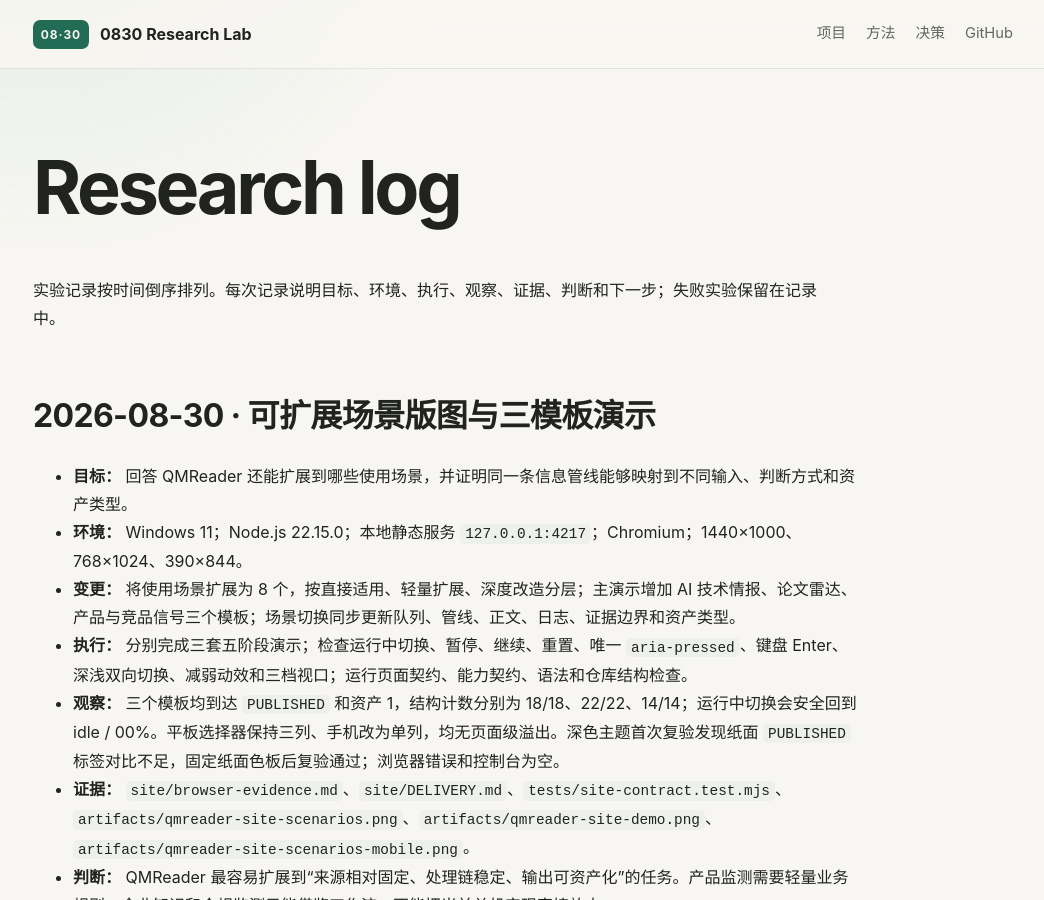
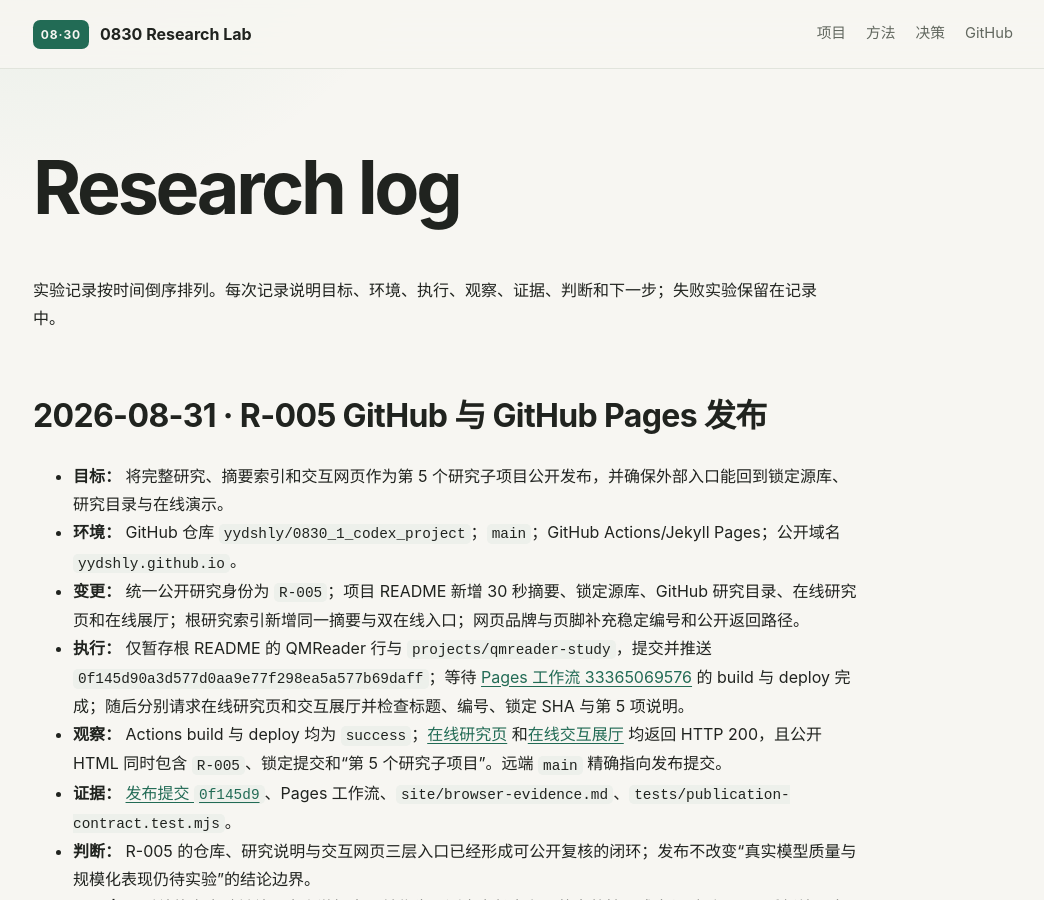
Before and after one commit to yydshly/0830_1_codex_project, a Jekyll site: the page built from projects/qmreader-study/research-log.md, in a window 1280 px wide and 900 px high. Shown: the whole window, without its empty margins (117-1161 px from the left). Built offline with Jekyll 4.4.1, drawn with Linux system fonts in a browser that asks for light colours; our own code applies the rules of GitHub Pages for plain Markdown files; some of the changed text lies outside the part shown.

Commit message:
docs: record R-005 publication evidence

```diff
--- a/projects/qmreader-study/research-log.md
+++ b/projects/qmreader-study/research-log.md
@@ -1,6 +1,17 @@
 # Research log
 
 实验记录按时间倒序排列。每次记录说明目标、环境、执行、观察、证据、判断和下一步；失败实验保留在记录中。
+
+## 2026-08-31 · R-005 GitHub 与 GitHub Pages 发布
+
+- **目标：** 将完整研究、摘要索引和交互网页作为第 5 个研究子项目公开发布，并确保外部入口能回到锁定源库、研究目录与在线演示。
+- **环境：** GitHub 仓库 `yydshly/0830_1_codex_project`；`main`；GitHub Actions/Jekyll Pages；公开域名 `yydshly.github.io`。
+- **变更：** 统一公开研究身份为 `R-005`；项目 README 新增 30 秒摘要、锁定源库、GitHub 研究目录、在线研究页和在线展厅；根研究索引新增同一摘要与双在线入口；网页品牌与页脚补充稳定编号和公开返回路径。
+- **执行：** 仅暂存根 README 的 QMReader 行与 `projects/qmreader-study`，提交并推送 `0f145d90a3d577d0aa9e77f298ea5a577b69daff`；等待 [Pages 工作流 33365069576](https://github.com/yydshly/0830_1_codex_project/actions/runs/33365069576) 的 build 与 deploy 完成；随后分别请求在线研究页和交互展厅并检查标题、编号、锁定 SHA 与第 5 项说明。
+- **观察：** Actions build 与 deploy 均为 `success`；[在线研究页](https://yydshly.github.io/0830_1_codex_project/projects/qmreader-study/) 和[在线交互展厅](https://yydshly.github.io/0830_1_codex_project/projects/qmreader-study/site/) 均返回 HTTP 200，且公开 HTML 同时包含 `R-005`、锁定提交和“第 5 个研究子项目”。远端 `main` 精确指向发布提交。
+- **证据：** [发布提交 `0f145d9`](https://github.com/yydshly/0830_1_codex_project/commit/0f145d90a3d577d0aa9e77f298ea5a577b69daff)、Pages 工作流、`site/browser-evidence.md`、`tests/publication-contract.test.mjs`。
+- **判断：** R-005 的仓库、研究说明与交互网页三层入口已经形成可公开复核的闭环；发布不改变“真实模型质量与规模化表现仍待实验”的结论边界。
+- **下一步：** 后续能力实验继续固定上游提交，并优先评测真实长文翻译的完整性、成本与时延；无需重新编号本项目。
 
 ## 2026-08-30 · 可扩展场景版图与三模板演示
 
```
Also changed, not shown: projects/qmreader-study/site/DELIVERY.md (+2 -2 lines), projects/qmreader-study/site/browser-evidence.md (+10 -0 lines).
